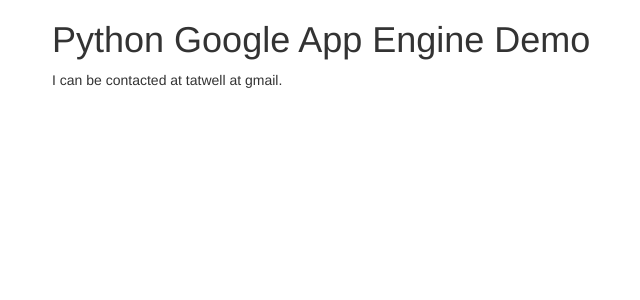
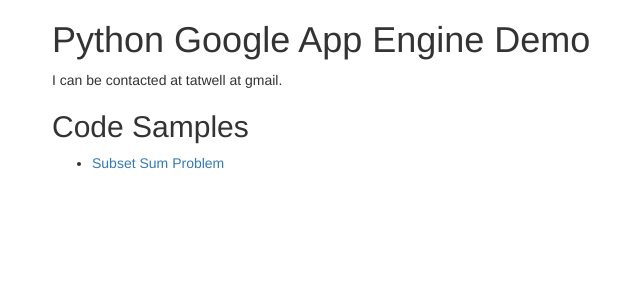
Before and after one commit to tatwell/python-demo, a Flask app: page / in a window 1280 px wide. Shown: the top 300 px of the page, without its empty margins (18-658 px from the left). Run offline with Flask 2, Linux system fonts and the light colour scheme; some libraries are stand-ins or nearby versions.

Commit message:
Adds link to summer from home page.

```diff
--- a/app-engine/templates/index.html
+++ b/app-engine/templates/index.html
@@ -7,6 +7,11 @@
     <div class="index">
       <h1>Python Google App Engine Demo</h1>
       <p>I can be contacted at tatwell at gmail.</p>
+
+      <h2>Code Samples</h2>
+      <ul>
+        <li><a href="/summer">Subset Sum Problem</a></li>
+      </ul>
     </div>
 
 {% endblock %}
```
